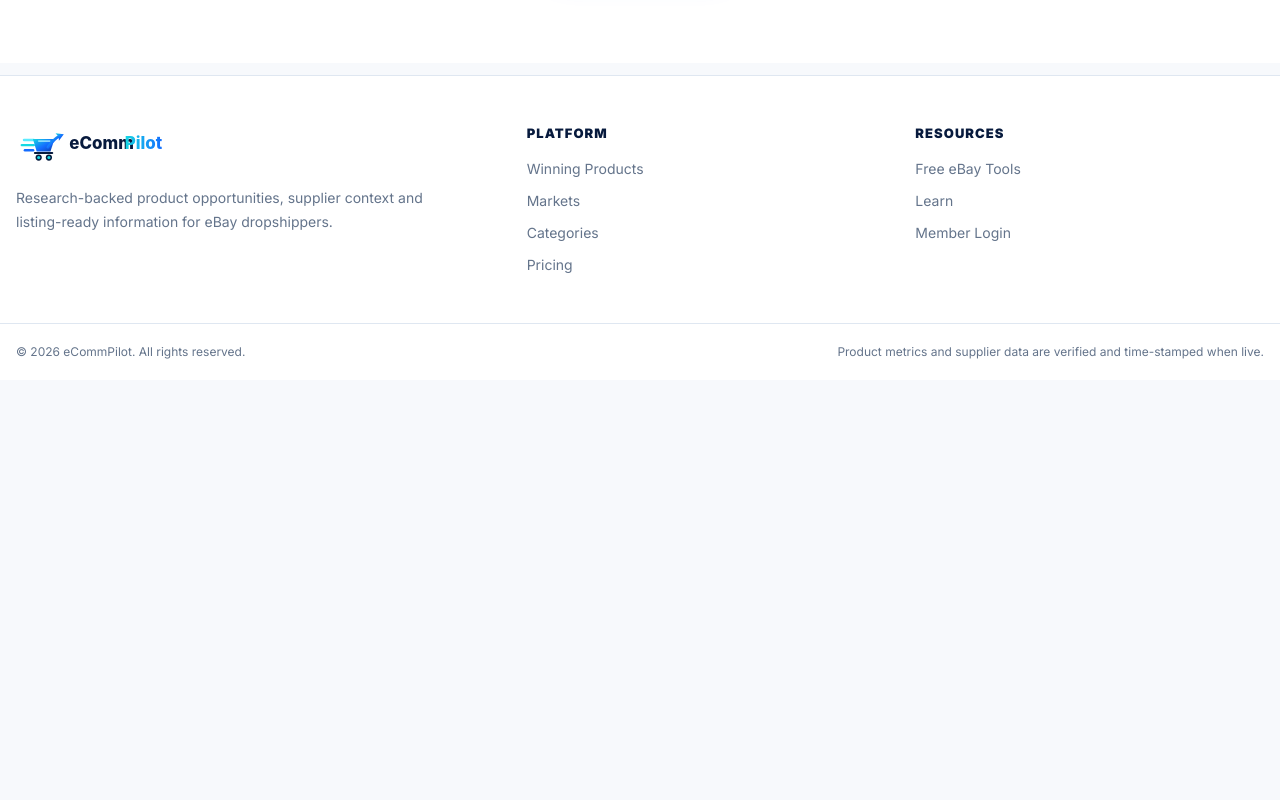
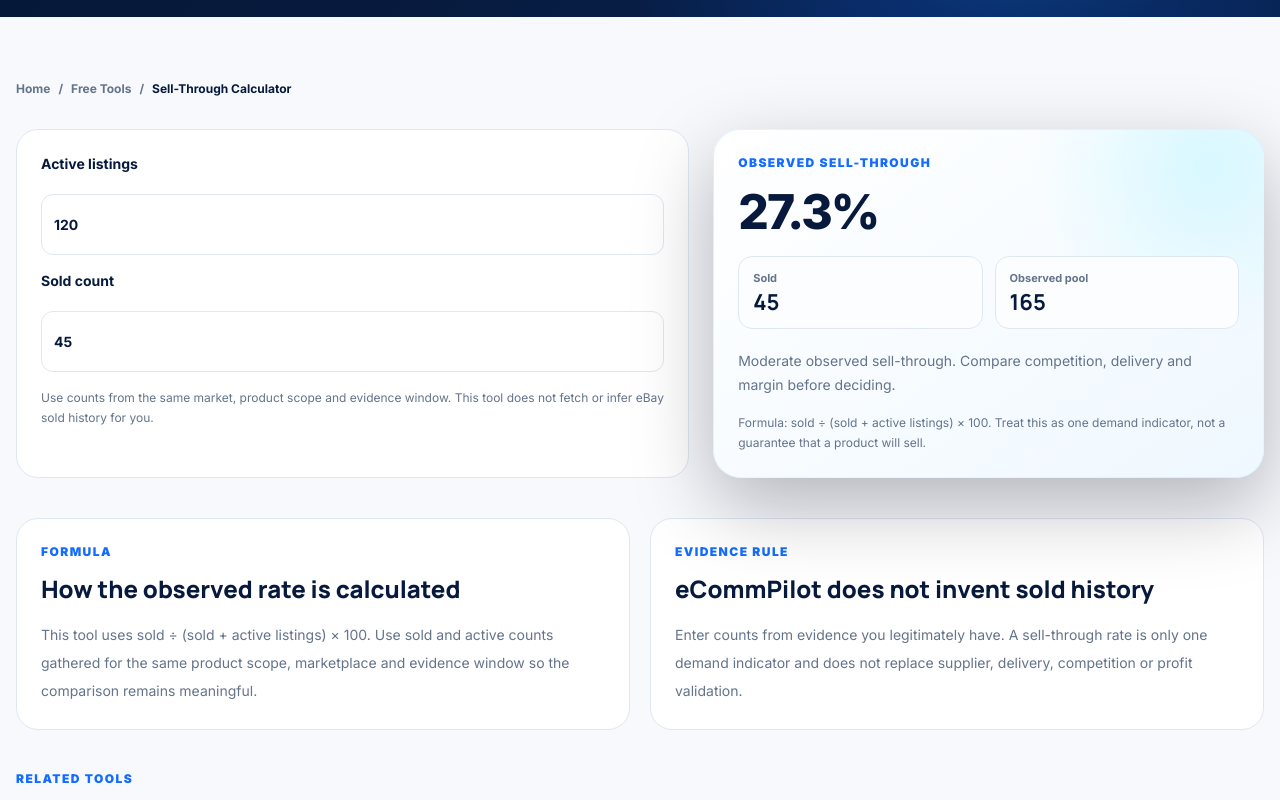
Before and after one commit to ponzey717/ecommpilot-main, a Next.js app: page /free-tools/sell-through-calculator in a window 1280 px wide. Before the commit this address had no page. Shown: the part 420-1220 px from the top of the page. Before the commit the page ends 800 px from the top, so only its background shows below. Built offline with nearby package versions, Linux system fonts and the light colour scheme.

Commit message:
Add eBay sell-through calculator page

```diff
--- /dev/null
+++ b/src/app/free-tools/sell-through-calculator/page.tsx
@@ -0,0 +1,88 @@
+import type { Metadata } from "next";
+import { JsonLd } from "@/components/seo/json-ld";
+import { Breadcrumbs } from "@/components/site/breadcrumbs";
+import { PageHero } from "@/components/site/page-hero";
+import { PageShell } from "@/components/site/page-shell";
+import { SellThroughCalculator } from "@/components/tools/calculators";
+import { RelatedTools } from "@/components/tools/related-tools";
+import { buildMetadata } from "@/lib/seo/metadata";
+import { breadcrumbSchema, softwareApplicationSchema } from "@/lib/seo/schema";
+
+const path = "/free-tools/sell-through-calculator";
+
+export const metadata: Metadata = buildMetadata({
+  title: "Free eBay Sell-Through Calculator",
+  description:
+    "Calculate observed eBay sell-through from your own sold and active listing counts without inventing marketplace evidence.",
+  path,
+});
+
+export default function Page() {
+  return (
+    <PageShell darkHeader>
+      <JsonLd
+        data={[
+          softwareApplicationSchema({
+            name: "eBay Sell-Through Calculator",
+            description:
+              "A free user-input calculator for estimating observed eBay sell-through from sold and active listing counts.",
+            path,
+          }),
+          breadcrumbSchema([
+            { name: "Home", path: "/" },
+            { name: "Free Tools", path: "/free-tools" },
+            { name: "Sell-Through Calculator", path },
+          ]),
+        ]}
+      />
+      <PageHero
+        eyebrow="Free eBay tool"
+        title="eBay Sell-Through Calculator"
+        description="Use your own sold and active listing counts to measure one demand signal before you compare suppliers, delivery and profit."
+      />
+      <section className="py-12 md:py-16">
+        <div className="site-container">
+          <Breadcrumbs
+            items={[
+              { label: "Home", href: "/" },
+              { label: "Free Tools", href: "/free-tools" },
+              { label: "Sell-Through Calculator" },
+            ]}
+          />
+
+          <div className="mt-8">
+            <SellThroughCalculator />
+          </div>
+
+          <div className="mt-10 grid gap-5 lg:grid-cols-2">
+            <article className="feature-card">
+              <p className="eyebrow">Formula</p>
+              <h2 className="mt-3 text-2xl font-extrabold text-[var(--navy)]">
+                How the observed rate is calculated
+              </h2>
+              <p className="mt-4 text-sm leading-7 text-[var(--muted)]">
+                This tool uses sold ÷ (sold + active listings) × 100. Use sold and
+                active counts gathered for the same product scope, marketplace and
+                evidence window so the comparison remains meaningful.
+              </p>
+            </article>
+
+            <article className="feature-card">
+              <p className="eyebrow">Evidence rule</p>
+              <h2 className="mt-3 text-2xl font-extrabold text-[var(--navy)]">
+                eCommPilot does not invent sold history
+              </h2>
+              <p className="mt-4 text-sm leading-7 text-[var(--muted)]">
+                Enter counts from evidence you legitimately have. A sell-through rate
+                is only one demand indicator and does not replace supplier, delivery,
+                competition or profit validation.
+              </p>
+            </article>
+          </div>
+
+          <RelatedTools currentPath={path} />
+        </div>
+      </section>
+    </PageShell>
+  );
+}
```
